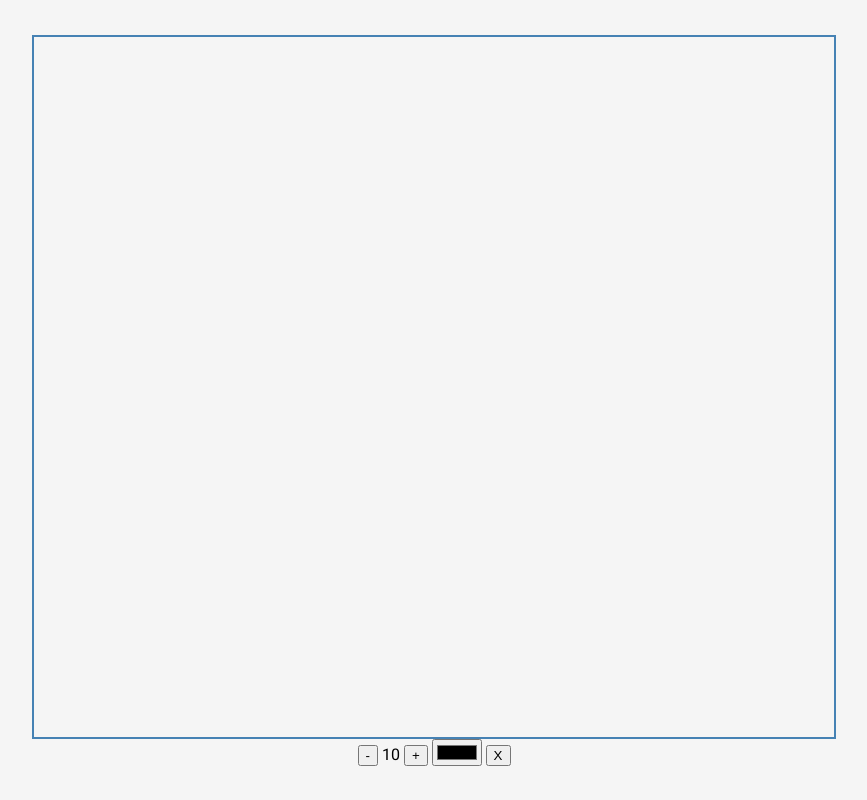
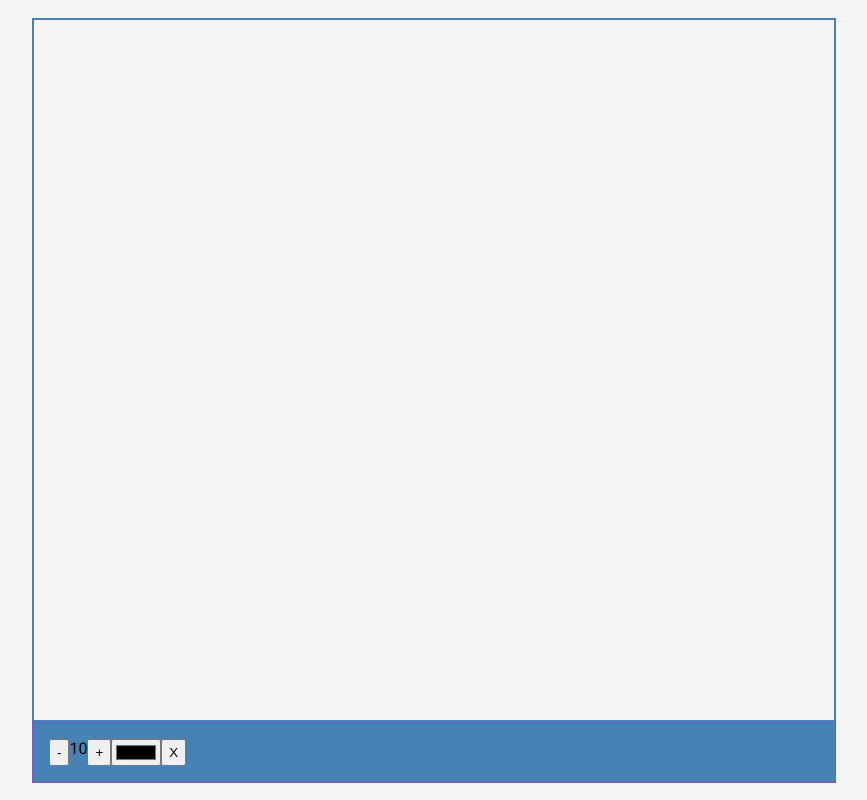
Before and after one commit to GUchechi/drawing-app, a plain HTML site: page index.html in a window 1280 px wide. Shown: the whole page, without its empty margins (206-1073 px from the left). Drawn offline with Linux system fonts and the light colour scheme.

Commit message:
styled toolbox

```diff
--- a/styles.css
+++ b/styles.css
@@ -19,3 +19,11 @@
 canvas {
     border: 2px solid steelblue;
   }
+
+  .toolbox {
+    background-color: steelblue;
+    border: 1px solid slateblue;
+    display: flex;
+    width: 804px;
+    padding: 1rem;
+  }
```
